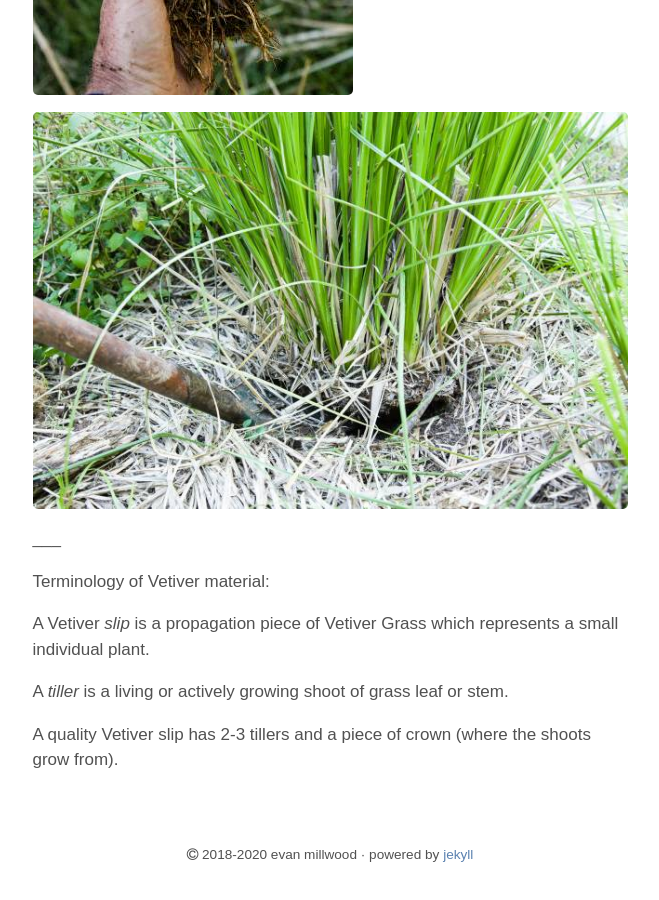
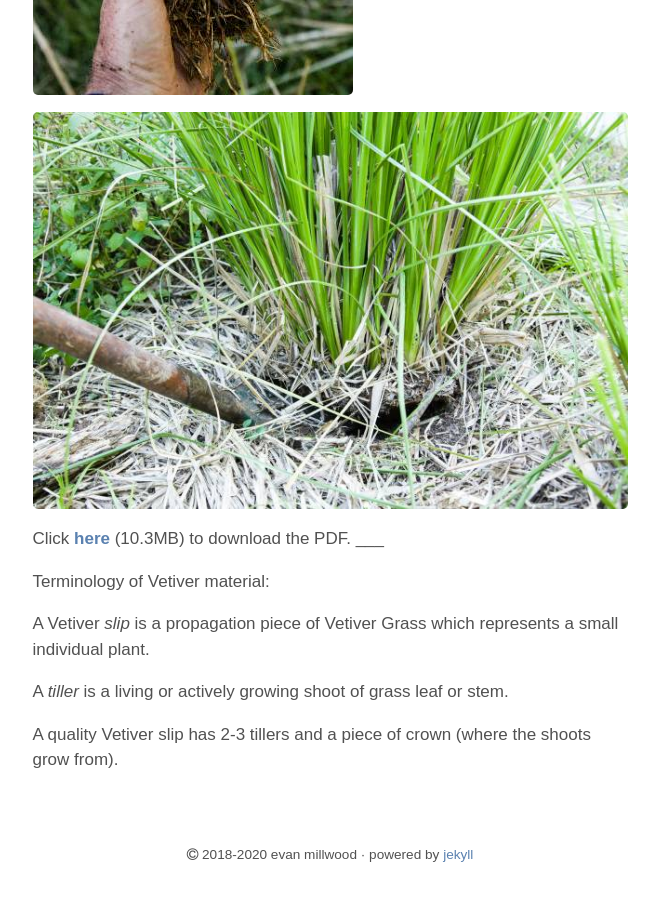
Before and after one commit to Tr33mo/tr33mo.github.io, a Jekyll site: the page built from prop.md, in a window 1280 px wide and 900 px high, scrolled down 627 px. Shown: the whole window, without its empty margins (310-969 px from the left). Built offline with Jekyll 4.4.1, drawn with Linux system fonts in a browser that asks for light colours.

Commit message:
Update prop.md

```diff
--- a/prop.md
+++ b/prop.md
@@ -8,6 +8,8 @@ A downloadable [**PDF pictorial guide**](/assets/Vetiver Propagation subtropics.
 [![alt text](/assets/img/thumbs/prop.jpg "Dividing Vetiver into 'slips'")](/assets/img/prop.jpg)
 
 [![alt text](/assets/img/thumbs/prop2.jpg "Digging Vetiver for propagation")](/assets/img/prop2.jpg)
+
+Click [**here**](/assets/Vetiver Propagation subtropics.pdf) (10.3MB) to download the PDF.
 ___
 
 Terminology of Vetiver material:
```
